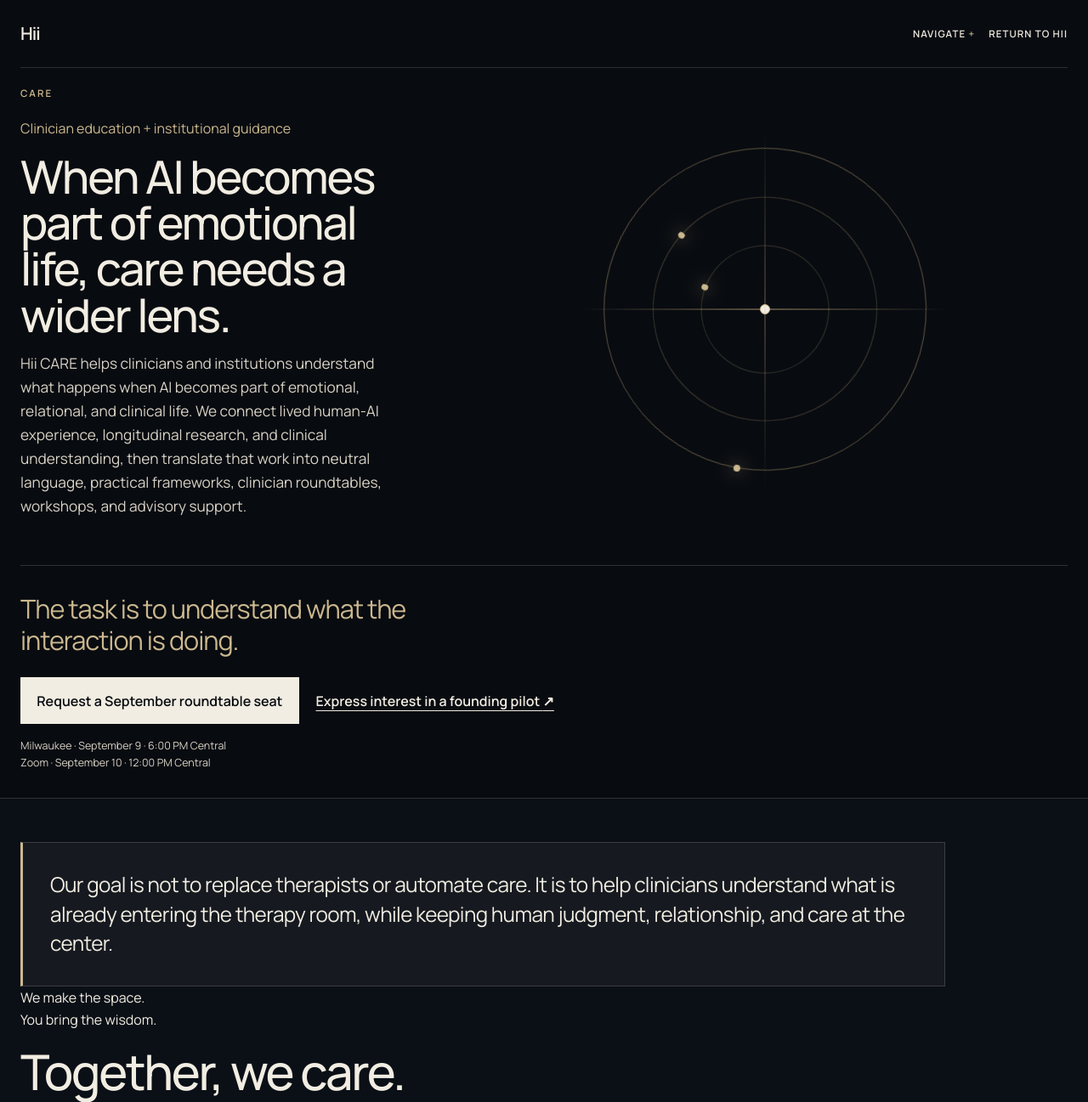
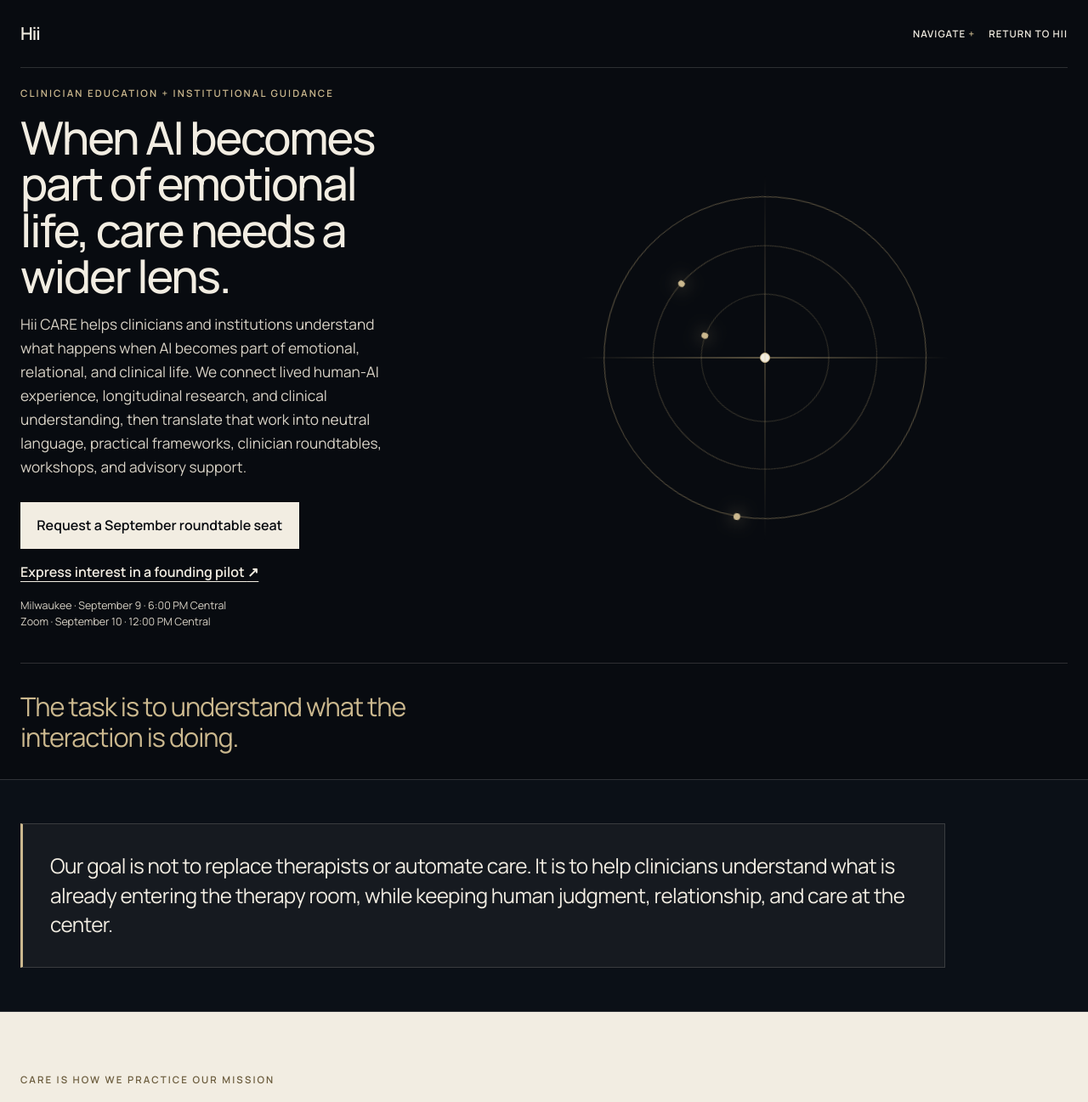
Before and after one commit to Staceymoe/Hii-website, an Eleventy site: page src/mental-health/index.njk in a window 1280 px wide. Shown: the top 1297 px of the page at 85% size. Built offline with nearby package versions, Linux system fonts and the light colour scheme; Eleventy itself is replaced by a stand-in of ours; files that its build step writes are made by us from their sources; files whose address does not match are found by name.

Commit message:
Refine CARE hero hierarchy and flow

```diff
--- a/src/mental-health/index.njk
+++ b/src/mental-health/index.njk
@@ -14,10 +14,14 @@ permalink: /mental-health/index.html
 
 <section class="care-hero section-shell" aria-labelledby="care-title">
   <div class="care-hero-copy">
-    <p class="eyebrow">{{ world.eyebrow }}</p>
-    <p class="care-hero-kicker">Clinician education + institutional guidance</p>
+    <p class="eyebrow care-hero-kicker">Clinician education + institutional guidance</p>
     <h1 id="care-title">When AI becomes part of emotional life, care needs a wider lens.</h1>
     <p class="lede">Hii CARE helps clinicians and institutions understand what happens when AI becomes part of emotional, relational, and clinical life. We connect lived human-AI experience, longitudinal research, and clinical understanding, then translate that work into neutral language, practical frameworks, clinician roundtables, workshops, and advisory support.</p>
+    <div class="care-hero-conversion" aria-label="CARE participation options">
+      <a class="button-link" href="/mental-health/roundtable/interest/">Request a September roundtable seat</a>
+      <a class="text-link" href="/mental-health/pilot-interest/">Express interest in a founding pilot <span aria-hidden="true">↗</span></a>
+    </div>
+    <p class="care-hero-dates">Milwaukee · September 9 · 6:00 PM Central<br>Zoom · September 10 · 12:00 PM Central</p>
   </div>
   <div class="care-conversation-signal care-hero-signal" aria-hidden="true">
     <span class="care-conversation-ring care-conversation-ring--outer"></span>
@@ -27,21 +31,12 @@ permalink: /mental-health/index.html
   </div>
   <div class="care-hero-bridge">
     <p class="care-hero-thesis">The task is to understand what the interaction is doing.</p>
-    <div class="care-hero-conversion" aria-label="CARE participation options">
-      <a class="button-link" href="/mental-health/roundtable/interest/">Request a September roundtable seat</a>
-      <a class="text-link" href="/mental-health/pilot-interest/">Express interest in a founding pilot <span aria-hidden="true">↗</span></a>
-    </div>
-    <p class="care-hero-dates">Milwaukee · September 9 · 6:00 PM Central<br>Zoom · September 10 · 12:00 PM Central</p>
   </div>
 </section>
 
 <section class="care-therapist-boundary" aria-label="CARE purpose">
   <div class="section-shell care-therapist-boundary-inner">
     <p class="care-therapist-statement">Our goal is not to replace therapists or automate care. It is to help clinicians understand what is already entering the therapy room, while keeping human judgment, relationship, and care at the center.</p>
-    <div class="care-opening-invitation" aria-label="CARE invitation">
-      <p>We make the space.<br>You bring the wisdom.</p>
-      <h2>Together, we care.</h2>
-    </div>
   </div>
 </section>
 
```
